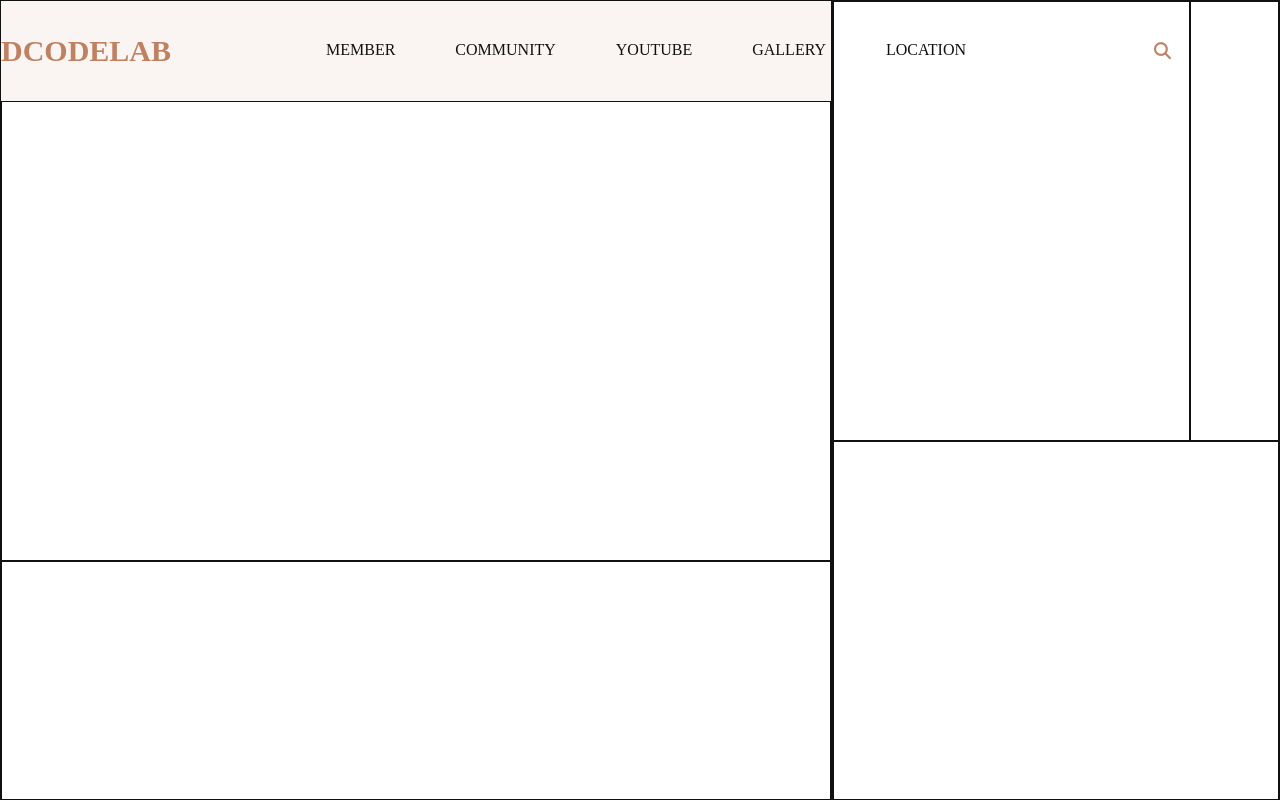
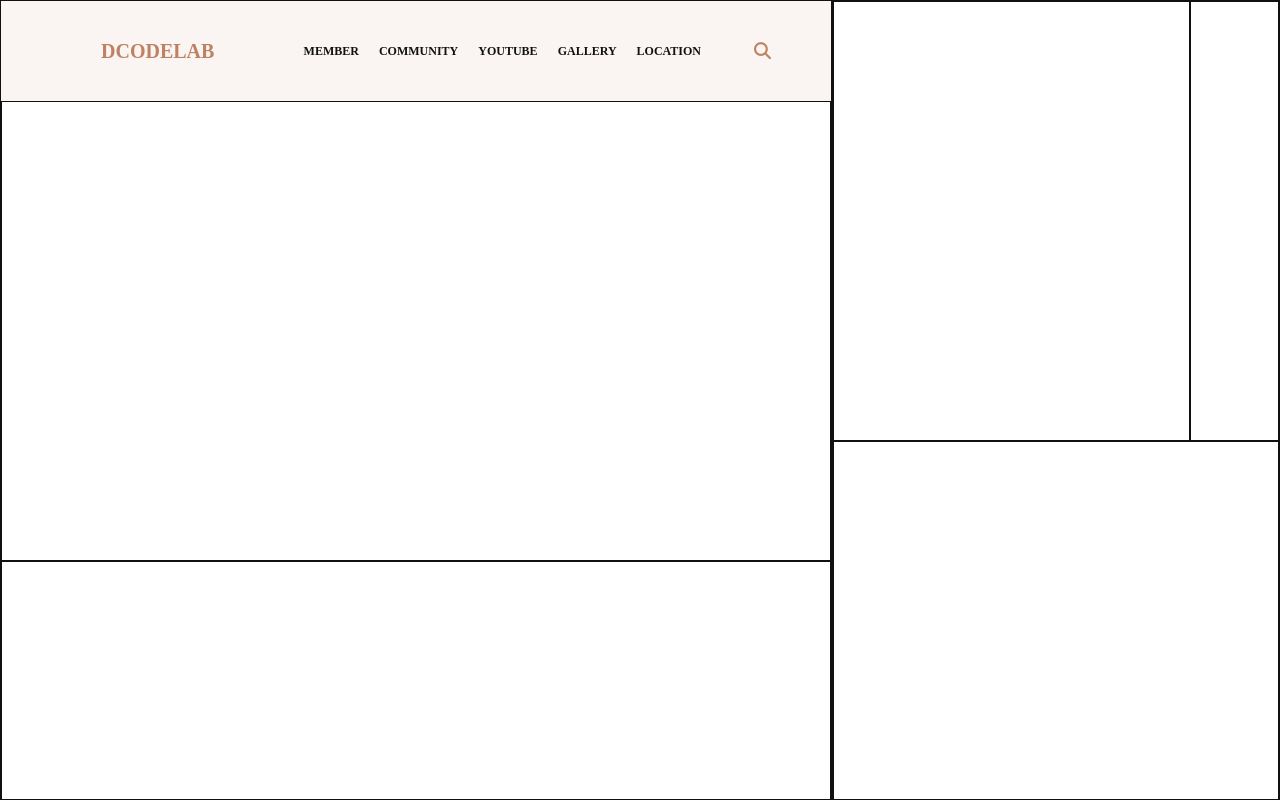
Before and after one commit to bsia0831/portfolio_first, a plain HTML site: page index.html in a window 1280 px wide. Shown: the top 804 px of the page. Drawn offline with nearby package versions, Linux system fonts and the light colour scheme; a web font is replaced by a local one.

Commit message:
header 수정

```diff
--- a/scss/style.scss
+++ b/scss/style.scss
@@ -106,11 +106,9 @@ $mobile:539px;
 
 
     .inner {
-        width: 1180px;
+        width: 100%;
         height: 100px;
-        margin: 0 auto;
         position: relative;
-
 
         .logo {
             position: absolute;
@@ -121,18 +119,21 @@ $mobile:539px;
             >h1 a {
                 position: absolute;
                 top: 50%;
-                left: 0px;
+                left: 100px;
                 transform: translateY(-50%);
-                font-size: 30px;
+                font-size: 20px;
                 color: #BE8263;
             }
         }
 
         .menuWeb {
+            position: absolute;
+            top: 50%;
+            right: 50px;
+            transform: translateY(-50%);
+
             #gnb {
-                position: absolute;
-                bottom: 0;
-                left: 25%;
+                margin-right: 70px;
                 &::after {
                     content: '';
                     display: block;
@@ -143,12 +144,11 @@ $mobile:539px;
                     float: left;
 
                     a {
-                        height: 60px;
                         position: relative;
                         display: block;
-                        padding: 0px 30px;
+                        padding: 0px 10px;
                         color: #111;
-                        font: bold 12px/1;
+                        font: bold 12px/1 'Georama';
                         transition: 0.5s;
 
                         &::after {
```
Also changed, not shown: css/style.css, 1 other file.
